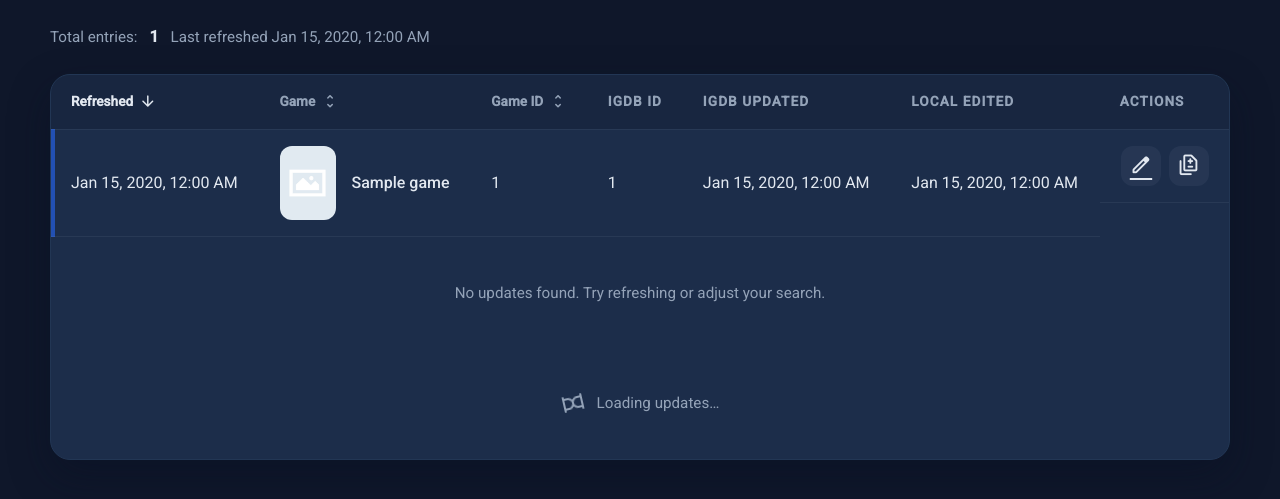
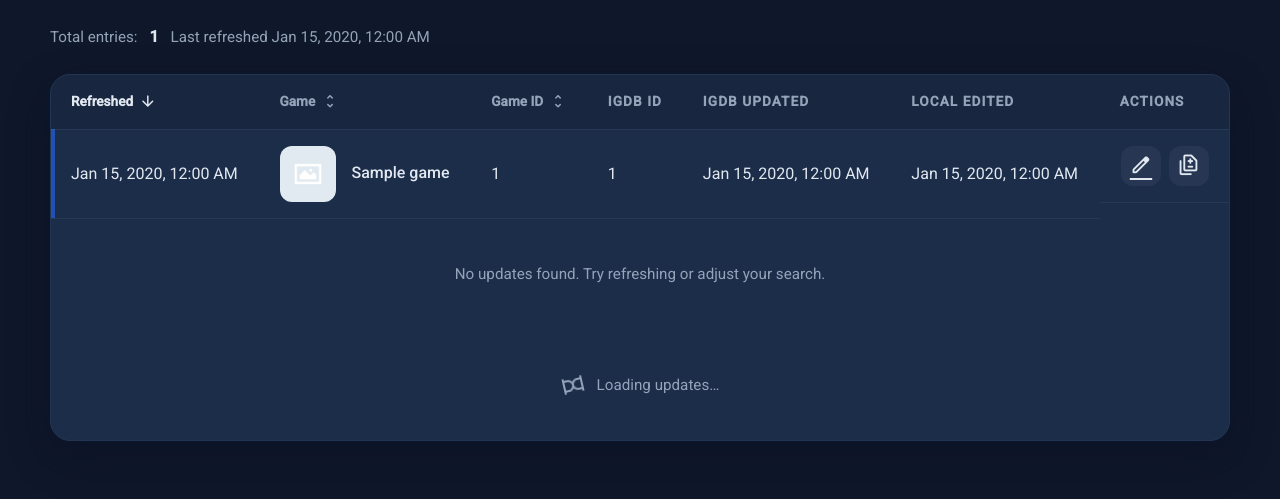
Before and after one commit to vinibailo/TT-Game-Liste-2, a Flask app: page /updates in a window 1280 px wide. Shown: the part 187-686 px from the top of the page. Run offline with Flask 3, Linux system fonts and the light colour scheme; the visitor is signed in with stand-in values (Sample User, id 1); tables that the repository leaves empty hold one stand-in row (values such as "Sample post").

Commit message:
Adjust cover aspect ratios to square

```diff
--- a/static/style.css
+++ b/static/style.css
@@ -844,7 +844,7 @@ textarea {
 
 .game-cover {
   width: 56px;
-  aspect-ratio: 3 / 4;
+  aspect-ratio: 1 / 1;
   border-radius: 12px;
   overflow: hidden;
   background: rgba(148, 163, 184, 0.18);
@@ -1007,7 +1007,7 @@ textarea {
 
 .modal-cover {
   width: 140px;
-  aspect-ratio: 3 / 4;
+  aspect-ratio: 1 / 1;
   border-radius: 18px;
   overflow: hidden;
   background: rgba(148, 163, 184, 0.16);
```
